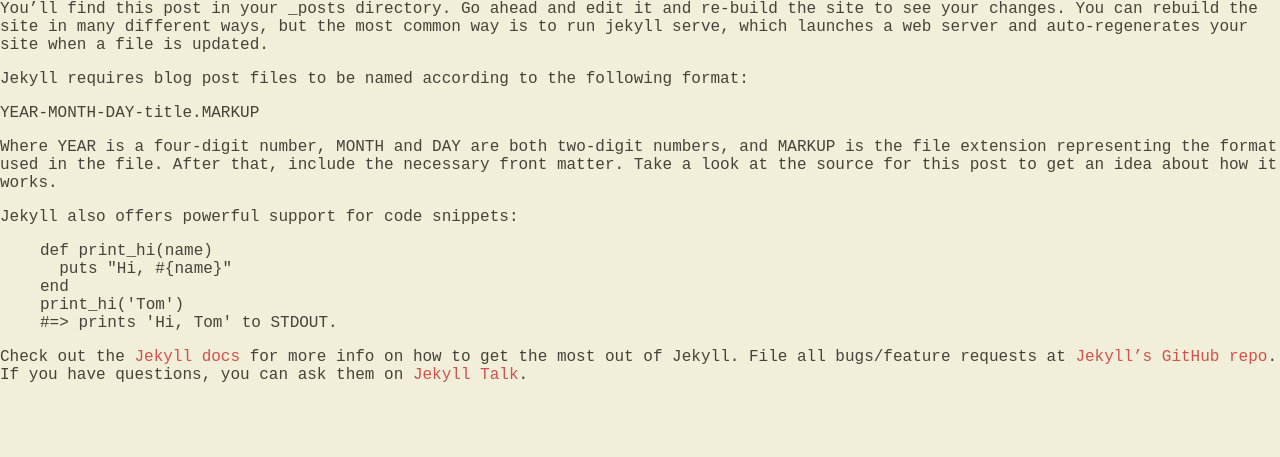
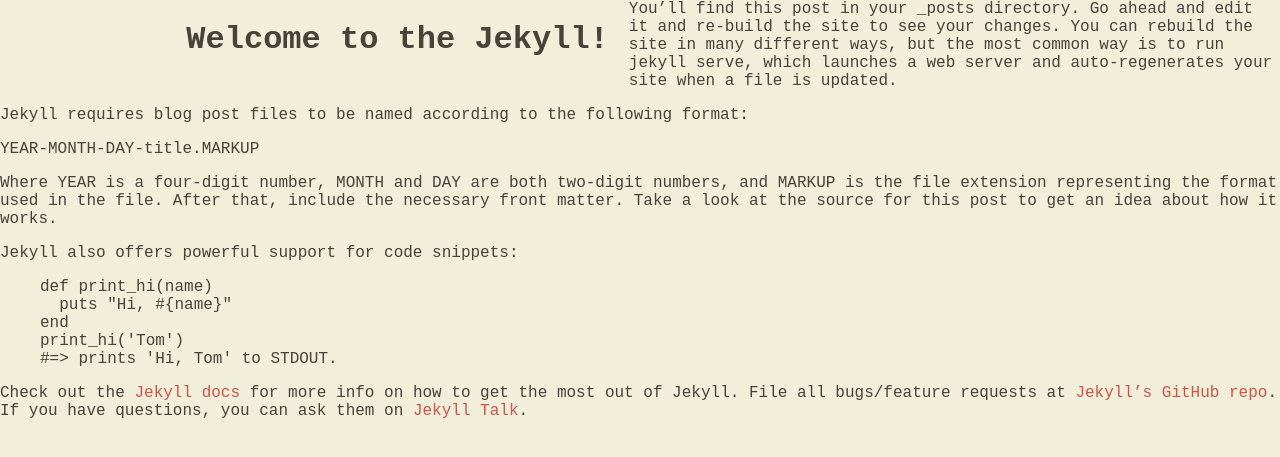
Before and after one commit to Triticum01/Triticum01.github.io, a Jekyll site: the page built from _posts/2022-02-23-welcome-to-the-jekyll.markdown, in a window 1280 px wide. Shown: the top 457 px of the page. Built offline with Jekyll 4.4.1, drawn with Linux system fonts in a browser that asks for light colours; nearby versions of some CDN libraries.

Commit message:
Update post.html

```diff
--- a/_layouts/post.html
+++ b/_layouts/post.html
@@ -1,4 +1,15 @@
 ---
 layout: default
 ---
-{{ content }}
+
+<div class="post">
+
+  <header class="post-header">
+    <h1 class="post-title">{{ page.title }}</h1>
+  </header>
+
+  <article class="post-content">
+    {{ content }}
+  </article>
+
+</div>
```
